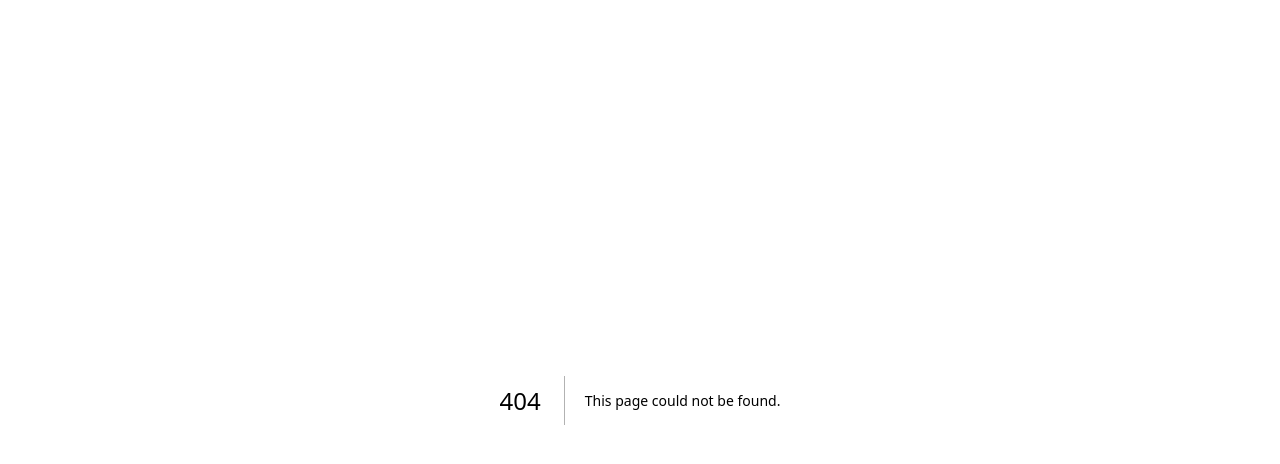
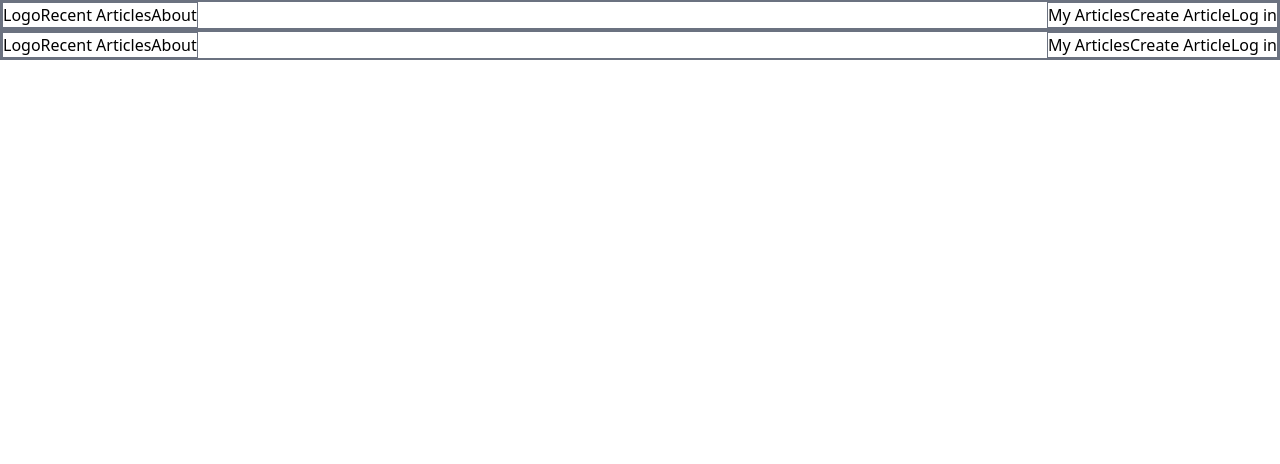
Before and after one commit to daniel-beranek/applifting-fullstack-exercise, a Next.js app: page /layout in a window 1280 px wide. Before the commit this address had no page. Shown: the top 464 px of the page. Built offline with nearby package versions, Linux system fonts and the light colour scheme.

Commit message:
add shared layout

```diff
--- a/src/pages/_app.tsx
+++ b/src/pages/_app.tsx
@@ -1,6 +1,11 @@
 import '@/styles/globals.css';
+import SharedLayout from '@/pages/layout';
 import type { AppProps } from 'next/app';
 
 export default function App({ Component, pageProps }: AppProps) {
-  return <Component {...pageProps} />;
+  return (
+    <SharedLayout>
+      <Component {...pageProps} />
+    </SharedLayout>
+  );
 }
--- /dev/null
+++ b/src/pages/layout.tsx
@@ -0,0 +1,36 @@
+import type { ReactNode } from 'react';
+import Link from 'next/link';
+
+export default function SharedLayout({ children }: { children: ReactNode }) {
+  return (
+    <>
+      <header className="border-2 border-gray-500">
+        <nav className="container mx-auto flex justify-between">
+          <ul className="flex border border-gray-500">
+            <li>
+              <Link href={'/articles'}>Logo</Link>
+            </li>
+            <li>
+              <Link href={'/articles'}>Recent Articles</Link>
+            </li>
+            <li>
+              <Link href={'/about'}>About</Link>
+            </li>
+          </ul>
+          <ul className="flex border border-gray-500">
+            <li>
+              <Link href={'/my-articles'}>My Articles</Link>
+            </li>
+            <li>
+              <Link href={'/editor'}>Create Article</Link>
+            </li>
+            <li>
+              <Link href={'/log-in'}>Log in</Link>
+            </li>
+          </ul>
+        </nav>
+      </header>
+      <div className="container mx-auto">{children}</div>
+    </>
+  );
+}
```
